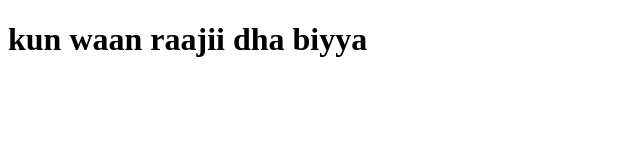
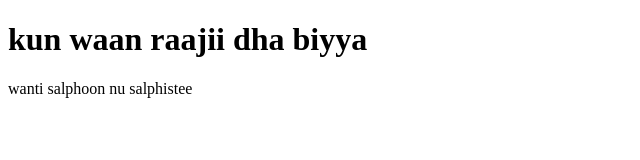
Before and after one commit to Wakogemeda/git-test1, a plain HTML site: page raajiidha.html in a window 1280 px wide. Shown: the whole page, without its empty margins (0-640 px from the left). Drawn offline with Linux system fonts and the light colour scheme.

Commit message:
second commit

```diff
--- a/raajiidha.html
+++ b/raajiidha.html
@@ -6,5 +6,6 @@
 </head>
 <body>
     <h1>kun waan raajii dha biyya</h1>
+    <p>wanti salphoon nu salphistee</p>
 </body>
 </html>
```
